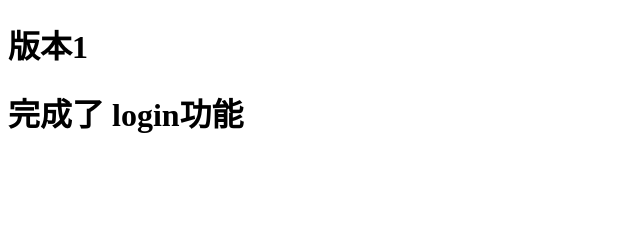
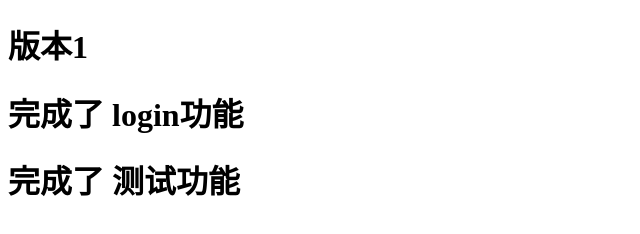
Before and after one commit to 17633727937/shen, a website: page html/index.html in a window 1280 px wide. Shown: the whole page, without its empty margins (0-640 px from the left). Drawn offline with Linux system fonts and the light colour scheme.

Commit message:
完成测试

```diff
--- a/html/index.html
+++ b/html/index.html
@@ -9,6 +9,7 @@
 <body>
   <h1>版本1</h1>
   <h1>完成了 login功能</h1>
+  <h1>完成了 测试功能</h1>
 </body>
 
 </html>
```
